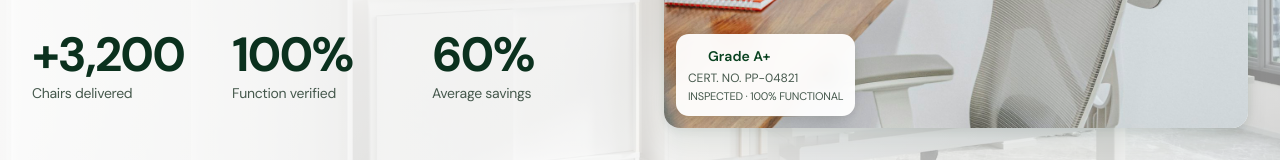
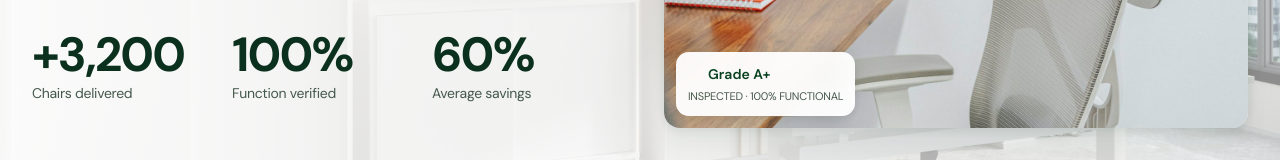
Before and after one commit to MortzArt/posturpro, a Next.js app: page /en in a window 1280 px wide. Shown: the part 523-683 px from the top of the page. Built offline with nearby package versions, Linux system fonts and the light colour scheme; no server answers; the database is empty; some icons are missing.

Commit message:
chore(hero): remove illustrative cert number from the cert tag (prop, render, both locales, key registry)
Co-Authored-By: Claude Fable 5.1 <noreply@anthropic.com>

```diff
--- a/src/app/[locale]/page.tsx
+++ b/src/app/[locale]/page.tsx
@@ -150,7 +150,6 @@ export default async function HomePage({ params }: HomePageProps) {
           ]}
           cert={{
             grade: t("hero.cert.grade"),
-            code: t("hero.cert.code"),
             meta: t("hero.cert.meta"),
           }}
         />
--- a/src/components/home/cert-tag.tsx
+++ b/src/components/home/cert-tag.tsx
@@ -4,19 +4,18 @@ import { Award01Icon } from "@hugeicons/core-free-icons";
 /**
  * CertTag (T19 D.1) — the mockup's rotated brass cert-tag reinterpreted in our
  * design language: a small tokenized card (NOT rotated) overlaid bottom-left on
- * the hero media. It is a STATIC illustrative element (grade + cert number are a
- * proposal, tied to nothing real) — the hero disclaimer footnote makes that
- * explicit. All strings pre-resolved. Mounts with `.enter-fade` (+delay set by
+ * the hero media. It is a STATIC illustrative element (grade + inspection meta;
+ * the cert number was removed at the owner's request 2026-09-12). All strings
+ * pre-resolved. Mounts with `.enter-fade` (+delay set by
  * the caller); the parent guards reduced motion via the shared class.
  */
 
 interface CertTagProps {
   grade: string;
-  code: string;
   meta: string;
 }
 
-export function CertTag({ grade, code, meta }: CertTagProps) {
+export function CertTag({ grade, meta }: CertTagProps) {
   return (
     <div
       data-testid="hero-cert-tag"
@@ -32,8 +31,7 @@ export function CertTag({ grade, code, meta }: CertTagProps) {
         />
         {grade}
       </p>
-      <p className="mt-1 text-xs tabular-nums text-muted-foreground">{code}</p>
-      <p className="mt-0.5 text-[11px] tracking-[-0.02em] text-muted-foreground">
+      <p className="mt-1 text-[11px] tracking-[-0.02em] text-muted-foreground">
         {meta}
       </p>
     </div>
--- a/src/components/home/home-hero.tsx
+++ b/src/components/home/home-hero.tsx
@@ -32,7 +32,7 @@ interface HomeHeroProps {
   imageUrl: string | null;
   imageAlt: string;
   stats: readonly [HeroStat, HeroStat, HeroStat];
-  cert: { grade: string; code: string; meta: string };
+  cert: { grade: string; meta: string };
 }
 
 export function HomeHero(props: HomeHeroProps) {
@@ -99,11 +99,7 @@ export function HomeHero(props: HomeHeroProps) {
               />
             </span>
           )}
-          <CertTag
-            grade={props.cert.grade}
-            code={props.cert.code}
-            meta={props.cert.meta}
-          />
+          <CertTag grade={props.cert.grade} meta={props.cert.meta} />
         </div>
       </div>
     </div>
--- a/src/messages/en.json
+++ b/src/messages/en.json
@@ -67,7 +67,6 @@
       },
       "cert": {
         "grade": "Grade A+",
-        "code": "CERT. NO. PP-04821",
         "meta": "INSPECTED · 100% FUNCTIONAL"
       }
     },
--- a/src/messages/es-MX.json
+++ b/src/messages/es-MX.json
@@ -67,7 +67,6 @@
       },
       "cert": {
         "grade": "Grado A+",
-        "code": "CERT. Nº PP-04821",
         "meta": "INSPECCIONADA · 100% FUNCIONAL"
       }
     },
```
Also changed, not shown: 1 other file (tests, documents, lock files or other folders).
